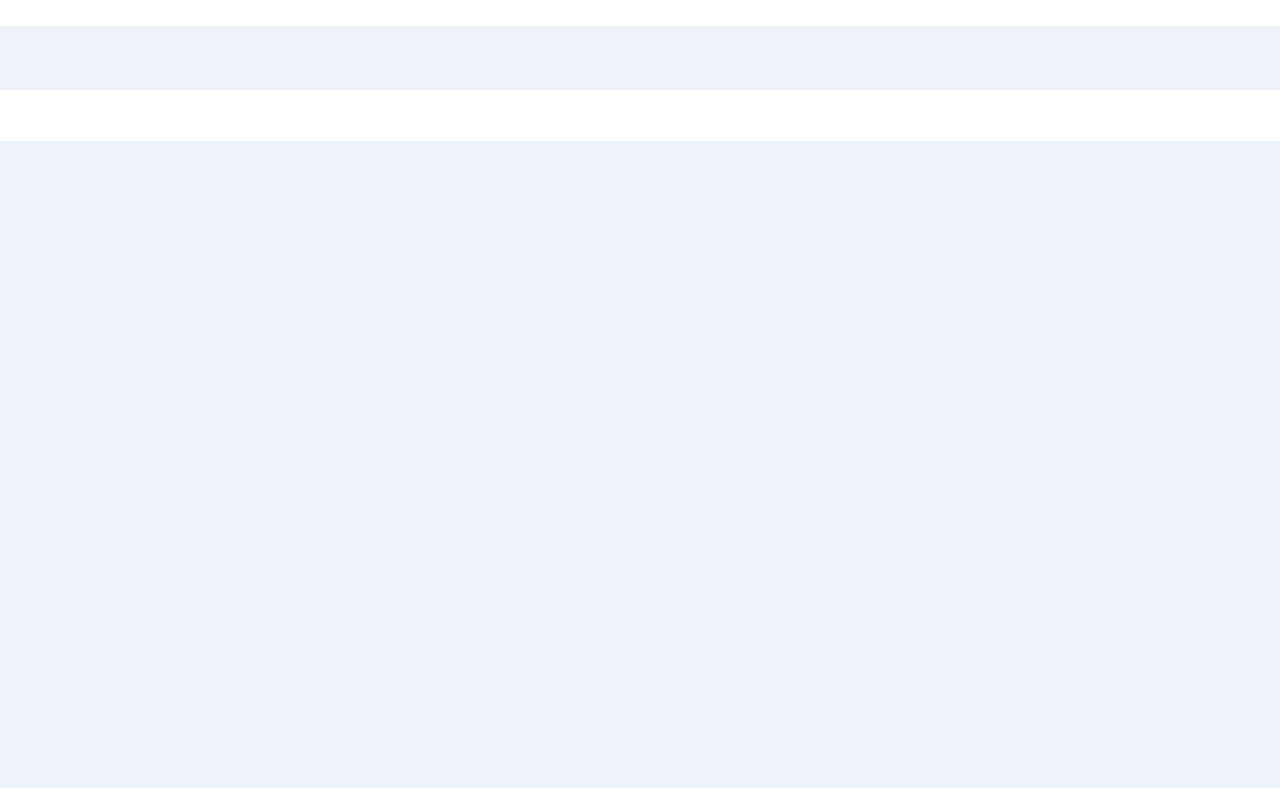
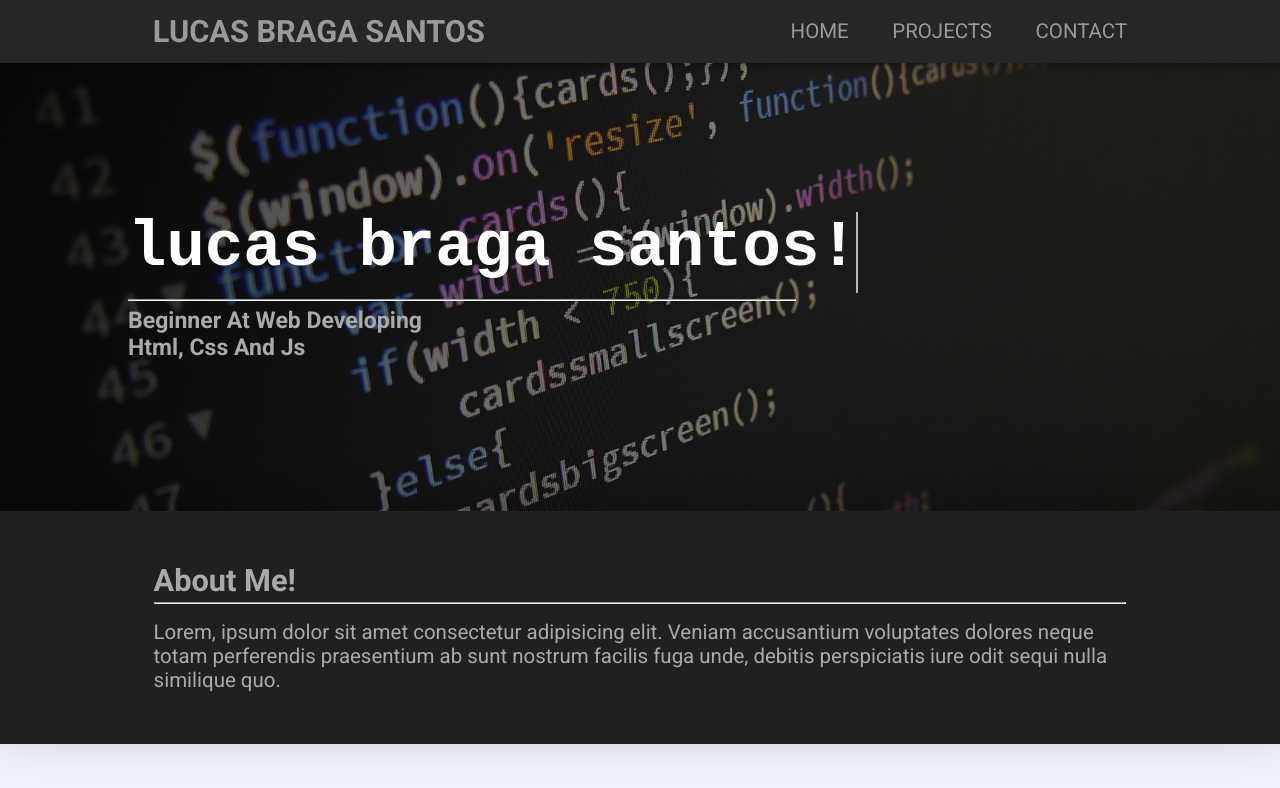
Before and after one commit to lucasbrasantos/lucasSite, a plain HTML site: page index.html in a window 1280 px wide. Drawn offline with nearby package versions, Linux system fonts and the light colour scheme.

Commit message:
09-12-2021 / 03

```diff
--- a/css/style.css
+++ b/css/style.css
@@ -15,13 +15,16 @@
 
 :root{
 	--bgColor: #edf3f9;
+	--fontColor: #9a9a9a;
 }
 
 *{
+	box-sizing: border-box;
 	font-family: 'Roboto', sans-serif;
 	padding: 0;
 	margin: 0;
 }
+
 body{
 	background: var(--bgColor);
 	min-height: 100vh;
@@ -29,25 +32,143 @@ body{
 
 /*/////////=CSS=///////////*/
 
-nav{
+#menu{
+	position: relative;
 	display: flex;
+	justify-content: space-around;
+	align-items: center;
+	flex-direction: row;
+	padding: 1vw 0;
+	background: #262626;
+	text-transform: uppercase;
+	font-size: 1.6vw;
+	color: var(--fontColor);
+	box-shadow: .2vw 0 1vw rgba(0,0,0, 50%);
+}
+
+.items a:nth-child(-n+2){
+	margin-right: 3vw;
+}
+
+.links{
+	display: inline-block;
+	text-decoration: none;
+	text-transform: uppercase;
+	font-weight: 400;
+	color: var(--fontColor);
+	transition: .3s
+}
+
+.links:hover{
+	color: #fff;
+	transform: scale(1.15);
+}
+
+
+#bgImage{
+	background-image: url(../img/img01.jpg);
+	background-repeat: no-repeat;
+	background-attachment: fixed;
+	background-size: cover;
+	height: 35vw;
+}
+
+.gradient{
+	display: flex;
+	flex-direction: column;
 	justify-content: center;
-	padding: 1vw 0;
-	background: #fff;
-	text-transform: uppercase;
+	width: 100%;
+	height: 100%;
+	background: linear-gradient(to right, rgba(0,0,0, 80%), rgba(0,0,0, 20%));
+	color: #fff;
+}
+
+.title, .subtitle{
+	margin-left: 10vw;
+}
+
+.subtitle{
+	color: #aaa;
+	font-size: 1.2vw;
+	text-transform: capitalize;
+	animation: dropdownSubtitle 2s;
+	position: relative;
+	overflow: hidden;
+	transition: 1s;
+}
+
+.gradient hr{
+	position: relative;
+	left: 10vw;
+	margin: .5vw 0;
+	width: 52.2vw;
+}
+
+.line{
+	display: block;
+	font-family: monospace;
+	text-transform: lowercase;
+   	font-size: 5vw;
+    text-align: center;
+    border-right: solid 2px rgba(255,255,255,0.7);
+    white-space: nowrap;
+    overflow: hidden;
+    height: 2.1ch;
+    width: 0;
+    animation:
+    	digitando 3s steps(19) 2s,
+    	cursor 1000ms steps(19) infinite;
+}
+
+@keyframes digitando {
+    0%{
+    	width: 0;
+    }
+    100%{
+    	width: 19ch;
+	}
+}
+@keyframes cursor {
+    0%{
+    	border-right-color: rgba(255,255,255,0.7);
+    }
+    100%{
+    	border-right-color: transparent;
+    }
+}
+@keyframes dropdownSubtitle{
+	0%{
+		top: -20%;
+		opacity: 0;
+	}
+	50%{
+		opacity: 0;
+	}
+	100%{
+		top: 0%;
+		opacity: 1;
+	}
+}
+
+
+#content{
+	height: 100%;
+	background: #202020;
+	box-shadow: 0 -1vw 4vw rgba(0,0,0, 20%);
+}
+
+
+.section1{
+	width: 100%;
+	padding: 4vw 12vw;
+	color: #aaa;
 	font-size: 1.6vw;
 }
 
-section{
-	margin-top: 5vw;
-	padding: 2vw 4vw;
-	background: #fff;
+.section1 hr{
+	margin-top: .2rem;
+	margin-bottom: 0.8em;
 }
-
-hr{
-	margin: .8vw 0;
-}
-
 /*/////////=CSS=///////////*/
 
 
--- a/index.html
+++ b/index.html
@@ -18,15 +18,40 @@
 		<!-- ///////////////////////////// -->
 
 		<header>
-			<nav>
-				<h1></h1>
+			<nav id="menu">
+				<h1>Lucas Braga Santos</h1>
+
+				<div class="items">
+					<a class="links" href="#">home</a>
+					<a class="links" href="#">projects</a>
+					<a class="links" href="#">contact</a>
+				</div>
+
 			</nav>
 		</header>
 
 		<!---->
 
-		<section>
+		<div id="bgImage">
+			<div class="gradient">
+				<div class="title">
+					<h2 class="line"></h2>
+				</div>
+				<hr>
+				<div class="subtitle">
+					<h2>beginner at web developing</h2>
+					<h2>html, css and js</h2>
+				</div>
+			</div>
+		</div>
 
+
+		<section id="content">
+			<div class="section1">
+				<h1>About Me!</h1>
+				<hr>
+				<p>Lorem, ipsum dolor sit amet consectetur adipisicing elit. Veniam accusantium voluptates dolores neque totam perferendis praesentium ab sunt nostrum facilis fuga unde, debitis perspiciatis iure odit sequi nulla similique quo.</p>
+			</div>
 		</section>
 
 		<!-- ///////////////////////////// -->
--- a/js/main.js
+++ b/js/main.js
@@ -9,3 +9,9 @@
                                          |_|
 
 /*///////////////////////////////////////////////////
+
+
+setTimeout(() => {
+	document.querySelector('.line').innerHTML = "Lucas Braga Santos!";
+	document.querySelector('.line').style.width = '19ch';
+}, 2100)
```
Also changed, not shown: img/img01.jpg (added).
